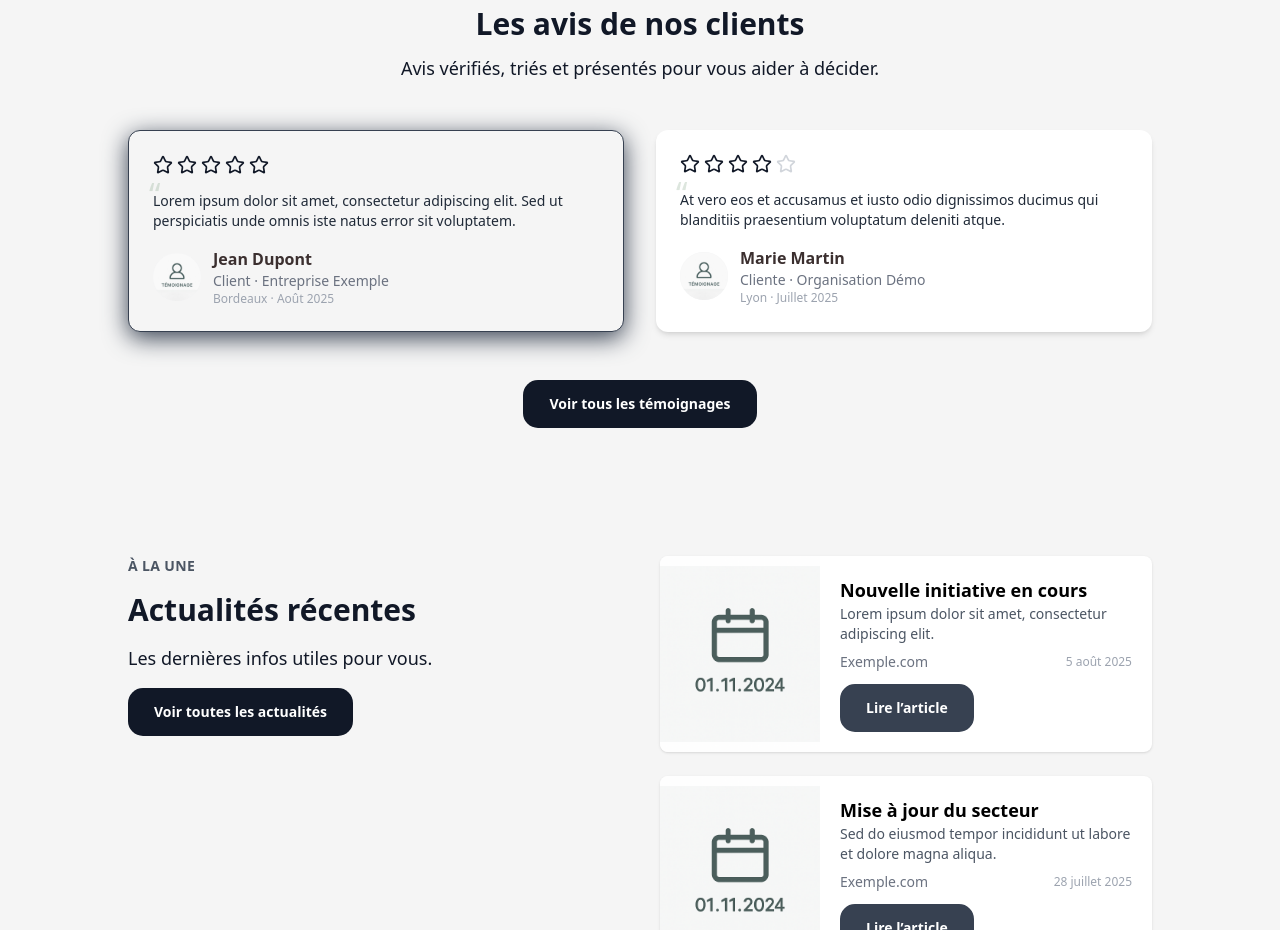
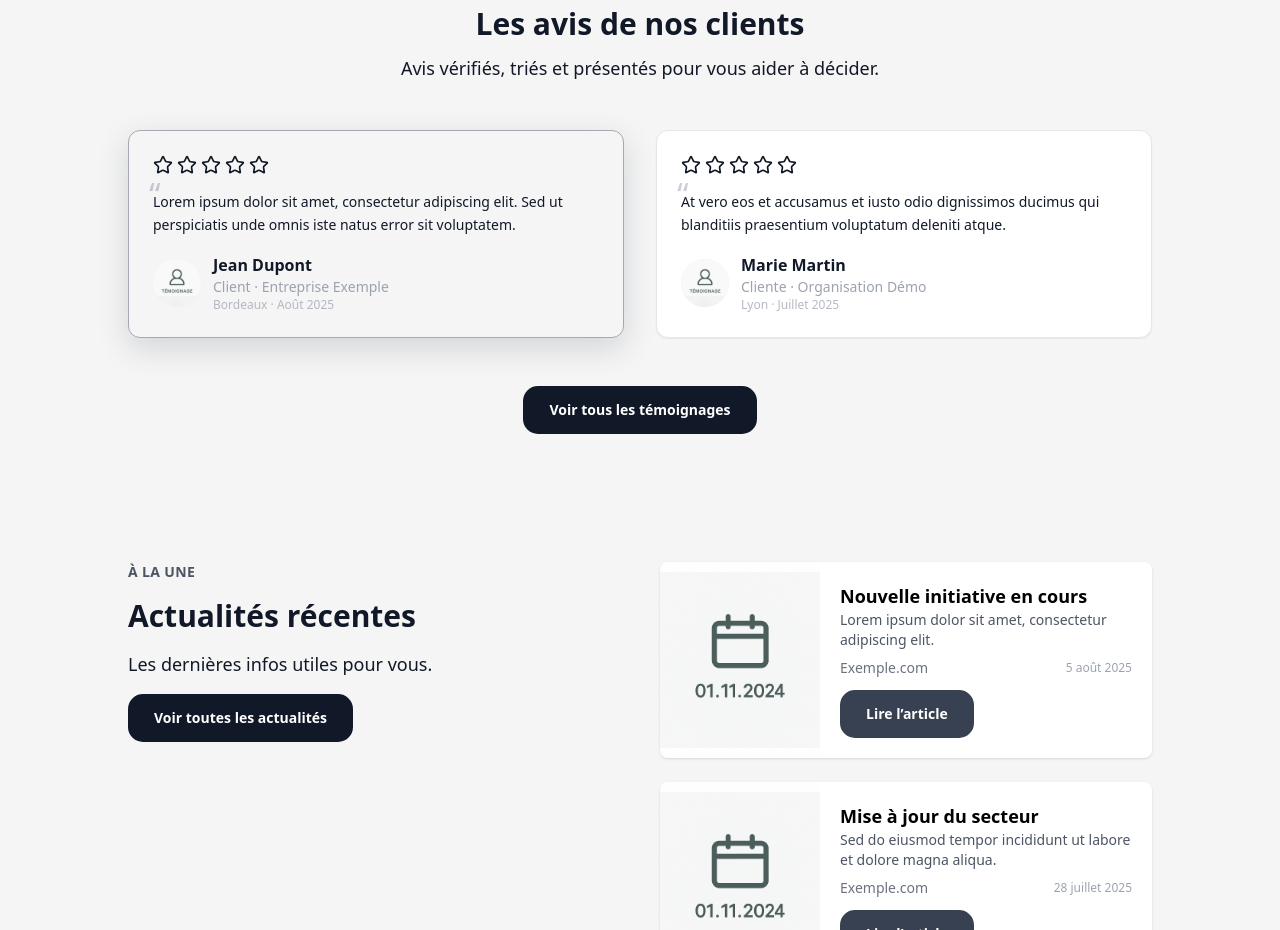
Before and after one commit to julienlisita/nextjs-ts-tailwind-template, a Next.js app: page / in a window 1280 px wide. Shown: the part 2080-3010 px from the top of the page. Built offline with nearby package versions, Linux system fonts and the light colour scheme.

Commit message:
refactor(testimonial-card): align styles with global card tokens

```diff
--- a/src/components/testimonials/TestimonialCard.css
+++ b/src/components/testimonials/TestimonialCard.css
@@ -1,8 +1,39 @@
-/* src/components/testimonials/testimonial.css */
+/* src/components/data-display/TestimonialCard.css */
 
-/* Layout (Tailwind via @apply) */
+/* ---------------------------------------------------------
+   Defaults — Component tokens (tc-*)
+   --------------------------------------------------------- */
 .t-card {
-  @apply w-full rounded-xl shadow-md p-6 flex flex-col gap-4 transition hover:shadow-lg bg-white;
+  /* Component-local tokens (mapped to global DS) */
+  --tc-bg: var(--card-bg);
+  --tc-border: var(--card-border);
+  --tc-text: var(--card-text);
+  --tc-title: var(--card-title);
+  --tc-muted: var(--color-muted);
+
+  --tc-avatar-bg: var(--color-surface-soft);
+
+  --tc-star-empty: var(--color-border);
+  --tc-star-full: var(--color-primary);
+  --tc-star-half-mask: var(--tc-bg);
+
+  --tc-quote: var(--tc-text);
+  --tc-quote-mark: var(--color-secondary);
+  --tc-quote-mark-opacity: 0.25;
+
+  --tc-focus-ring: var(--focus-ring);
+
+  /* Layout (Tailwind via @apply) */
+  @apply w-full p-6 flex flex-col gap-4 transition overflow-hidden;
+  border-radius: var(--card-radius);
+  box-shadow: var(--card-shadow);
+  background-color: var(--tc-bg);
+  border: 1px solid var(--tc-border);
+  color: var(--tc-text);
+}
+
+.t-card:hover {
+  box-shadow: var(--card-shadow-hover);
 }
 
 .t-card--compact {
@@ -13,6 +44,7 @@
   @apply md:flex-row md:items-start;
 }
 
+/* header */
 .t-card-head {
   @apply flex items-center gap-3;
 }
@@ -21,7 +53,7 @@
   @apply relative shrink-0 rounded-full overflow-hidden;
   width: 48px;
   height: 48px;
-  background-color: #f3f4f6; /* gray-100 */
+  background-color: var(--tc-avatar-bg);
 }
 
 .t-avatar--placeholder::after {
@@ -29,7 +61,10 @@
   display: block;
   width: 100%;
   height: 100%;
-  background-image: radial-gradient(#d1d5db 35%, transparent 36%);
+  background-image: radial-gradient(
+    color-mix(in oklab, var(--color-border), transparent 35%) 35%,
+    transparent 36%
+  );
   background-size: 8px 8px;
   background-position: center;
 }
@@ -40,77 +75,81 @@
 
 .t-name {
   @apply text-base font-semibold;
-  color: #3b2f2f; /* terre */
+  color: var(--tc-title);
 }
 
 .t-meta {
   @apply text-sm;
-  color: #6b7280; /* gray-500 */
+  color: var(--tc-muted);
 }
 
 .t-date {
   @apply text-xs;
-  color: #9ca3af; /* gray-400 */
+  color: color-mix(in oklab, var(--tc-muted), transparent 25%);
 }
 
 /* rating */
 .t-rating {
   @apply flex items-center gap-1;
 }
+
 .t-star {
   @apply w-5 h-5;
-  color: var(--color-border); /* base empty */
+  color: var(--tc-star-empty);
 }
+
 .t-star--full {
-  color: var(--color-primary); /* ocre */
+  color: var(--tc-star-full);
 }
+
 /* demi-étoile: on colore, puis on masque moitié droite */
 .t-star--half {
-  color: var(--color-border);
+  color: var(--tc-star-full);
   position: relative;
   overflow: hidden;
 }
+
 .t-star--half::after {
   content: '';
   position: absolute;
   inset: 0;
   left: 50%;
-  background: white;
+  background: var(--tc-star-half-mask);
 }
 
-/* citation */
+/* quote */
 .t-quote {
   @apply relative;
-  color: #1f2937; /* gray-800 */
+  color: var(--tc-quote);
 }
+
 .t-quote p {
-  @apply text-sm;
+  @apply text-sm leading-relaxed;
 }
-.t-card--compact .t-quote p {
-  @apply text-sm;
-}
+
 .t-quote-mark {
   @apply absolute;
   left: -0.25rem;
   top: -0.75rem;
   font-size: 2rem;
   line-height: 1;
-  color: #7a9e7e; /* vert */
-  opacity: 0.25;
+  color: var(--tc-quote-mark);
+  opacity: var(--tc-quote-mark-opacity);
 }
 
-/* variante highlight */
+/* highlight variant */
 .t-card--highlight {
-  background-color: var(--color-bg); /* crème */
-  box-shadow: 0 6px 24px var(--color-secondary);
-  border: 1px solid var(--color-secondary);
+  --tc-bg: var(--color-bg);
+  --tc-border: color-mix(in oklab, var(--color-secondary) 35%, var(--card-border));
+  box-shadow: 0 10px 30px color-mix(in oklab, var(--color-secondary) 18%, transparent);
 }
 
 /* focus & a11y */
 .t-card:focus-within {
-  outline: 2px solid #2563eb; /* blue-600 */
-  outline-offset: 2px;
-  border-radius: 0.75rem;
+  outline: none;
+  box-shadow:
+    var(--card-shadow),
+    0 0 0 3px var(--tc-focus-ring);
 }
 
 /* reduce motion */
```
